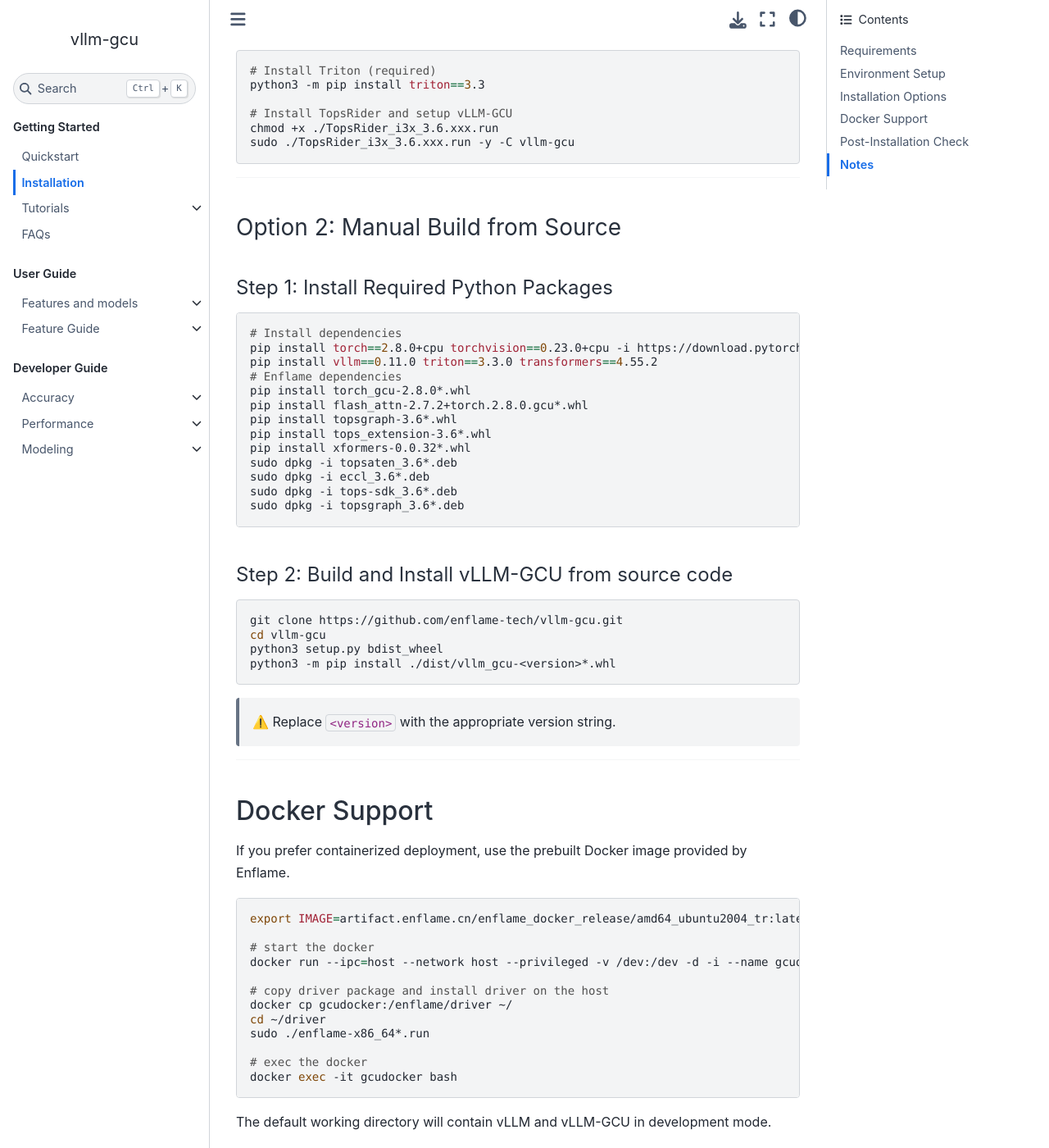
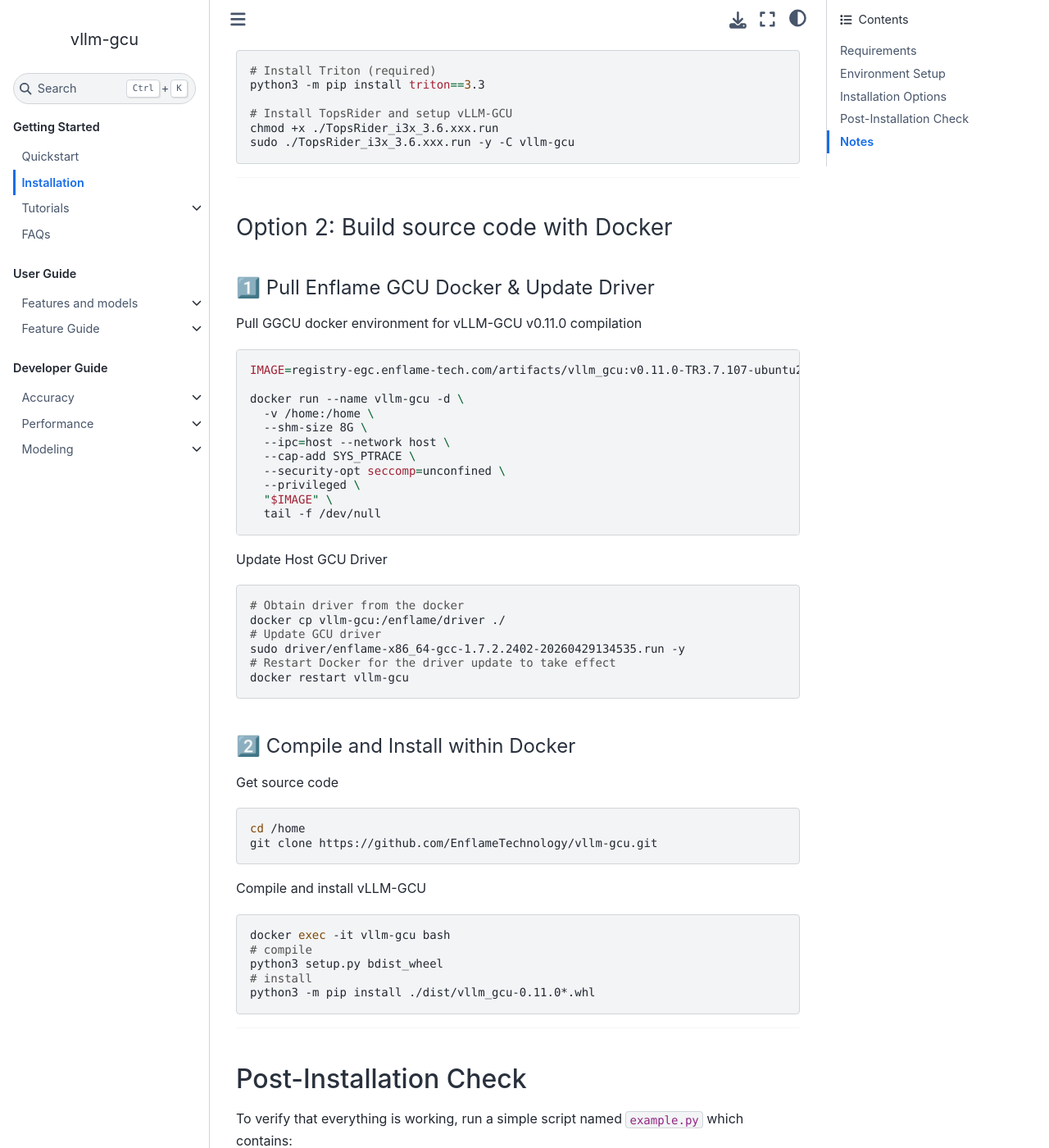
Before and after one commit to EnflameTechnology/vllm-gcu, a Sphinx documentation site: the page built from docs/source/installation.md, in a window 1280 px wide and 1400 px high, scrolled down 2292 px. Shown: the whole window at 82% size. Built offline with Sphinx 7.4.7 and the Sphinx Book theme 1.1.4, drawn with Linux system fonts in a browser that asks for light colours; some of the changed text lies outside the part shown.

Commit message:
Source code compilation with GCU docker

````diff
--- a/docs/source/installation.md
+++ b/docs/source/installation.md
@@ -104,59 +104,52 @@
 
 ---
 
-### Option 2: Manual Build from Source
+### Option 2: Build source code with Docker
 
-#### Step 1: Install Required Python Packages
+#### 1️⃣ Pull Enflame GCU Docker & Update Driver
+
+Pull GGCU docker environment for vLLM-GCU v0.11.0 compilation
+```bash
+IMAGE=registry-egc.enflame-tech.com/artifacts/vllm_gcu:v0.11.0-TR3.7.107-ubuntu2204
+
+docker run --name vllm-gcu -d \
+  -v /home:/home \
+  --shm-size 8G \
+  --ipc=host --network host \
+  --cap-add SYS_PTRACE \
+  --security-opt seccomp=unconfined \
+  --privileged \
+  "$IMAGE" \
+  tail -f /dev/null
+```
+
+Update Host GCU Driver
 
 ```bash
-# Install dependencies
-pip install torch==2.8.0+cpu torchvision==0.23.0+cpu -i https://download.pytorch.org/whl/cpu
-pip install vllm==0.11.0 triton==3.3.0 transformers==4.55.2
-# Enflame dependencies
-pip install torch_gcu-2.8.0*.whl
-pip install flash_attn-2.7.2+torch.2.8.0.gcu*.whl
-pip install topsgraph-3.6*.whl
-pip install tops_extension-3.6*.whl
-pip install xformers-0.0.32*.whl
-sudo dpkg -i topsaten_3.6*.deb
-sudo dpkg -i eccl_3.6*.deb
-sudo dpkg -i tops-sdk_3.6*.deb
-sudo dpkg -i topsgraph_3.6*.deb
+# Obtain driver from the docker
+docker cp vllm-gcu:/enflame/driver ./
+# Update GCU driver
+sudo driver/enflame-x86_64-gcc-1.7.2.2402-20260429134535.run -y
+# Restart Docker for the driver update to take effect
+docker restart vllm-gcu
 ```
 
-#### Step 2: Build and Install vLLM-GCU from source code
+#### 2️⃣ Compile and Install within Docker
 
+Get source code
 ```bash
-git clone https://github.com/enflame-tech/vllm-gcu.git
-cd vllm-gcu
-python3 setup.py bdist_wheel
-python3 -m pip install ./dist/vllm_gcu-<version>*.whl
+cd /home
+git clone https://github.com/EnflameTechnology/vllm-gcu.git
 ```
 
-> ⚠️ Replace `<version>` with the appropriate version string.
-
----
-
-## Docker Support
-
-If you prefer containerized deployment, use the prebuilt Docker image provided by Enflame.
-
+Compile and install vLLM-GCU
 ```bash
-export IMAGE=artifact.enflame.cn/enflame_docker_release/amd64_ubuntu2004_tr:latest
-
-# start the docker
-docker run --ipc=host --network host --privileged -v /dev:/dev -d -i --name gcudocker $IMAGE
-
-# copy driver package and install driver on the host
-docker cp gcudocker:/enflame/driver ~/
-cd ~/driver
-sudo ./enflame-x86_64*.run
-
-# exec the docker
-docker exec -it gcudocker bash
+docker exec -it vllm-gcu bash
+# compile
+python3 setup.py bdist_wheel
+# install
+python3 -m pip install ./dist/vllm_gcu-0.11.0*.whl
 ```
-
-The default working directory will contain vLLM and vLLM-GCU in development mode.
 
 ---
 
````
Also changed, not shown: other parts of docs/source/installation.md (+1 -1 lines), ReadMe-EN.md (+34 -40 lines), ReadMe.md (+34 -39 lines), docs/source/tutorials/multi_node.md (+10 -21 lines).
